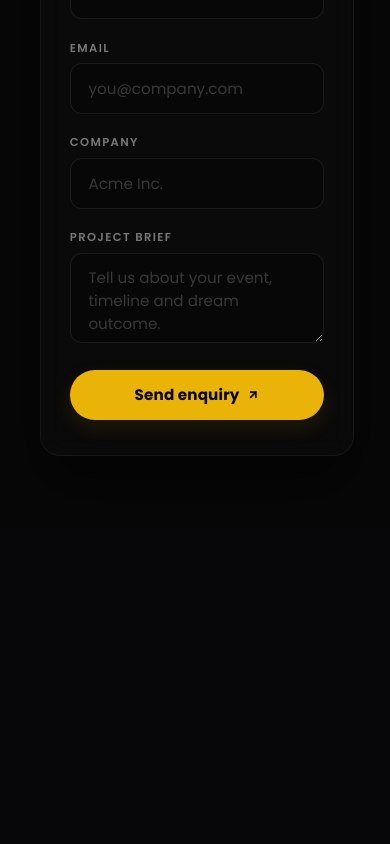
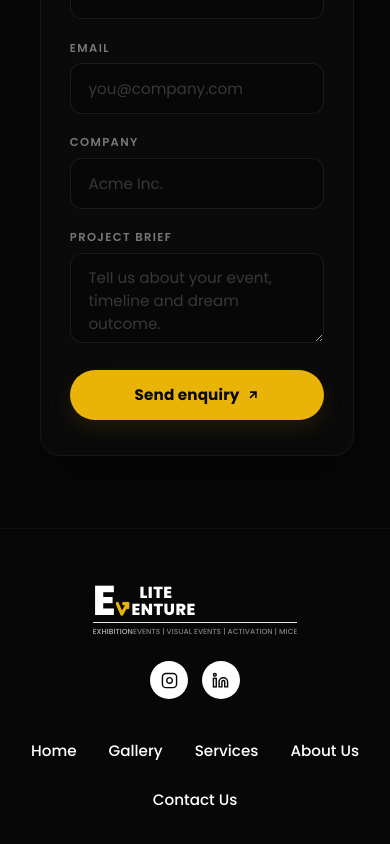
Before and after one commit to nishasingh-cmd/EliteEventures, a React (Vite) app: page / in a window 390 px wide. Shown: the part 8036-8880 px from the top of the page. Before the commit the page ends 8564 px from the top, so only its background shows below. Built offline with nearby package versions, Linux system fonts and the light colour scheme.

Commit message:
add footer with navigation and contact details

```diff
--- a/src/App.jsx
+++ b/src/App.jsx
@@ -8,6 +8,7 @@ import BrandsSection from './components/BrandsSection/BrandsSection'
 import WhyChooseSection from './components/WhyChooseSection/WhyChooseSection'
 import SectionSeparator from './components/SectionSeparator/SectionSeparator'
 import ContactSection from './components/ContactSection/ContactSection'
+import Footer from './components/Footer/Footer'
 
 function App() {
   return (
@@ -21,6 +22,7 @@ function App() {
       <WhyChooseSection />
       <SectionSeparator />
       <ContactSection />
+      <Footer />
     </>
   )
 }
--- /dev/null
+++ b/src/components/Footer/Footer.css
@@ -0,0 +1,234 @@
+/* Elite Eventure - Minimal Footer Stylesheet */
+
+.footer-minimal-wrapper {
+  position: relative;
+  background-color: #070707;
+  padding: 4.5rem 60px;
+  width: 100%;
+  overflow: hidden;
+  border-top: 1px solid rgba(255, 255, 255, 0.03);
+  z-index: 10;
+  box-sizing: border-box;
+}
+
+.footer-minimal-container {
+  position: relative;
+  max-width: var(--max-width);
+  margin: 0 auto;
+  display: flex;
+  justify-content: space-between;
+  align-items: stretch;
+  gap: 4rem;
+  z-index: 10;
+}
+
+/* LEFT COLUMN - Brand & Socials */
+.footer-minimal-left {
+  display: flex;
+  flex-direction: column;
+  justify-content: space-between;
+  align-items: flex-start;
+  min-height: 120px;
+  flex-shrink: 0;
+}
+
+/* Standard Transparent Logo styling matching site header */
+.footer-logo-brand-container {
+  display: flex;
+  flex-direction: column;
+  text-decoration: none;
+  width: fit-content;
+}
+
+.footer-logo-main {
+  display: flex;
+  align-items: flex-end;
+  gap: 3px;
+}
+
+.footer-logo-big-e {
+  font-family: var(--font-sans);
+  font-weight: 800;
+  font-size: 2.6rem;
+  color: var(--text-primary);
+  line-height: 0.78;
+  letter-spacing: -0.05em;
+}
+
+.footer-logo-rows {
+  display: flex;
+  flex-direction: column;
+  justify-content: space-between;
+  height: 2.0rem;
+}
+
+.footer-logo-row-top {
+  font-family: var(--font-sans);
+  font-weight: 800;
+  font-size: 1.0rem;
+  color: var(--text-primary);
+  line-height: 0.9;
+  letter-spacing: 0.03em;
+}
+
+.footer-logo-row-bottom {
+  font-family: var(--font-sans);
+  font-weight: 800;
+  font-size: 1.0rem;
+  color: var(--text-primary);
+  line-height: 0.9;
+  letter-spacing: 0.03em;
+  display: flex;
+  align-items: center;
+  gap: 1px;
+}
+
+.footer-logo-v-arrow {
+  height: 1.1rem;
+  width: auto;
+  vertical-align: bottom;
+  margin-top: -3px;
+}
+
+.footer-logo-divider {
+  width: 100%;
+  height: 1px;
+  background-color: var(--text-primary);
+  margin: 4px 0 3px 0;
+  opacity: 0.9;
+}
+
+.footer-logo-tagline {
+  display: flex;
+  justify-content: space-between;
+  width: 100%;
+  font-family: var(--font-sans);
+  font-weight: 500;
+  font-size: 0.46rem;
+  text-transform: uppercase;
+  color: rgba(255, 255, 255, 0.7);
+  letter-spacing: 0.01em;
+}
+
+.f-tagline-left {
+  text-align: left;
+}
+
+.f-tagline-right {
+  text-align: right;
+  opacity: 0.7;
+}
+
+/* Social icons with solid white background circles as in screenshot */
+.footer-minimal-socials {
+  display: flex;
+  gap: 0.85rem;
+  margin-top: auto;
+}
+
+.footer-minimal-social-btn {
+  width: 38px;
+  height: 38px;
+  border-radius: 50%;
+  background-color: #ffffff;
+  color: #070707;
+  display: flex;
+  align-items: center;
+  justify-content: center;
+  transition: all 0.3s cubic-bezier(0.16, 1, 0.3, 1);
+}
+
+.footer-minimal-social-btn:hover {
+  background-color: #eab308;
+  transform: translateY(-2px);
+  box-shadow: 0 4px 12px rgba(234, 179, 8, 0.3);
+}
+
+.footer-minimal-social-btn svg {
+  width: 17px;
+  height: 17px;
+}
+
+
+/* RIGHT COLUMN - Gold Divider & Navigation Menu */
+.footer-minimal-right {
+  display: flex;
+  flex-direction: column;
+  justify-content: space-between;
+  align-items: stretch;
+  flex-grow: 1;
+  min-height: 120px;
+  padding-top: 0.8rem;
+}
+
+/* Horizontal thin gold separator line */
+.footer-minimal-divider-line {
+  height: 1px;
+  background-color: #D4AF37;
+  width: 100%;
+  box-shadow: 0 0 8px rgba(212, 175, 55, 0.15);
+  margin-bottom: auto;
+}
+
+/* Spread horizontal list of navigation links at the bottom */
+.footer-minimal-nav-links {
+  display: flex;
+  gap: 3rem;
+  justify-content: flex-end;
+  align-items: center;
+  margin-top: auto;
+}
+
+.footer-minimal-nav-item {
+  font-family: var(--font-sans);
+  font-size: 0.95rem;
+  font-weight: 500;
+  color: #ffffff;
+  text-decoration: none;
+  transition: color 0.3s ease, transform 0.3s ease;
+}
+
+.footer-minimal-nav-item:hover {
+  color: #D4AF37;
+  transform: translateY(-1px);
+}
+
+
+/* RESPONSIVE LAYOUT BREAKPOINTS */
+
+@media (max-width: 768px) {
+  .footer-minimal-wrapper {
+    padding: 3.5rem 30px;
+  }
+
+  .footer-minimal-container {
+    flex-direction: column;
+    align-items: center;
+    text-align: center;
+    gap: 2.5rem;
+  }
+
+  .footer-minimal-left {
+    align-items: center;
+    min-height: unset;
+    gap: 1.5rem;
+  }
+
+  .footer-minimal-right {
+    align-items: center;
+    width: 100%;
+    min-height: unset;
+    gap: 1.8rem;
+    padding-top: 0;
+  }
+
+  .footer-minimal-divider-line {
+    display: none; /* Hide gold divider on mobile stacking */
+  }
+
+  .footer-minimal-nav-links {
+    flex-wrap: wrap;
+    justify-content: center;
+    gap: 1.5rem 2rem;
+  }
+}
--- /dev/null
+++ b/src/components/Footer/Footer.jsx
@@ -0,0 +1,76 @@
+import React from 'react'
+import './Footer.css'
+
+function Footer() {
+  return (
+    <footer className="footer-minimal-wrapper">
+      <div className="footer-minimal-container">
+
+        {/* LEFT COLUMN - Brand Logo & Solid White Social Circles */}
+        <div className="footer-minimal-left">
+
+          {/* Transparent brand logo */}
+          <a href="#" className="footer-logo-brand-container">
+            <div className="footer-logo-main">
+              <span className="footer-logo-big-e">E</span>
+              <div className="footer-logo-rows">
+                <div className="footer-logo-row-top">LITE</div>
+                <div className="footer-logo-row-bottom">
+                  <svg className="footer-logo-v-arrow" viewBox="0 0 24 30" fill="none" stroke="#eab308" strokeWidth="5.5" strokeLinecap="round" strokeLinejoin="round">
+                    <path d="M 2 6 L 10 24 L 20 6" />
+                    <path d="M 13 6 L 20 6 L 20 13" />
+                  </svg>
+                  ENTURE
+                </div>
+              </div>
+            </div>
+            <div className="footer-logo-divider" />
+            <div className="footer-logo-tagline">
+              <span className="f-tagline-left">Exhibition</span>
+              <span className="f-tagline-right">Events | Visual events | Activation | Mice</span>
+            </div>
+          </a>
+
+          {/* Socials - Instagram & LinkedIn solid white circles */}
+          <div className="footer-minimal-socials">
+            <a href="https://instagram.com" target="_blank" rel="noopener noreferrer" className="footer-minimal-social-btn" aria-label="Instagram">
+              <svg viewBox="0 0 24 24" fill="none" stroke="currentColor" strokeWidth="2">
+                <rect x="2" y="2" width="20" height="20" rx="5" ry="5" />
+                <path d="M16 11.37A4 4 0 1 1 12.63 8 4 4 0 0 1 16 11.37z" />
+                <line x1="17.5" y1="6.5" x2="17.51" y2="6.5" />
+              </svg>
+            </a>
+            <a href="https://linkedin.com" target="_blank" rel="noopener noreferrer" className="footer-minimal-social-btn" aria-label="LinkedIn">
+              <svg viewBox="0 0 24 24" fill="none" stroke="currentColor" strokeWidth="2">
+                <path d="M16 8a6 6 0 0 1 6 6v7h-4v-7a2 2 0 0 0-2-2 2 2 0 0 0-2 2v7h-4v-7a6 6 0 0 1 6-6z" />
+                <rect x="2" y="9" width="4" height="12" />
+                <circle cx="4" cy="4" r="2" />
+              </svg>
+            </a>
+          </div>
+
+        </div>
+
+        {/* RIGHT COLUMN - Gold Divider & Navigation Links */}
+        <div className="footer-minimal-right">
+
+          {/* Gold divider line */}
+          <div className="footer-minimal-divider-line" />
+
+          {/* Navigation Menu */}
+          <div className="footer-minimal-nav-links">
+            <a href="#" className="footer-minimal-nav-item">Home</a>
+            <a href="#gallery" className="footer-minimal-nav-item">Gallery</a>
+            <a href="#services" className="footer-minimal-nav-item">Services</a>
+            <a href="#about" className="footer-minimal-nav-item">About Us</a>
+            <a href="#contact" className="footer-minimal-nav-item">Contact Us</a>
+          </div>
+
+        </div>
+
+      </div>
+    </footer>
+  )
+}
+
+export default Footer
```
Also changed, not shown: src/components/ContactSection/ContactSection.jsx (line endings or trailing spaces).
